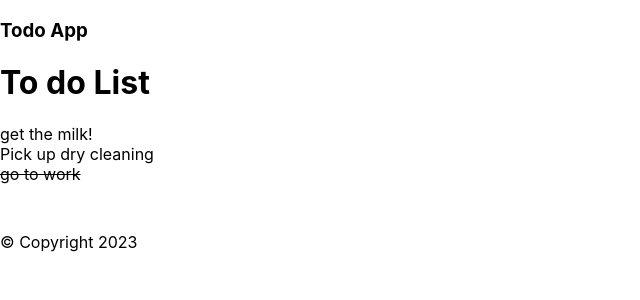
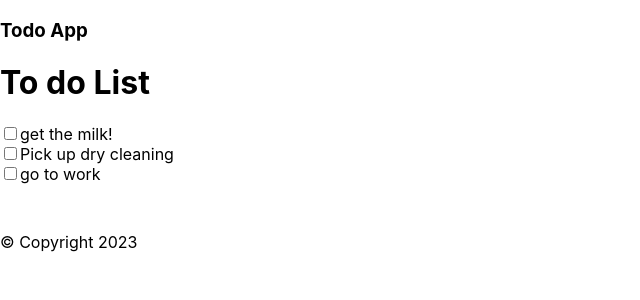
Before and after one commit to BHammock33/todo, a React (Create React App) app: page / in a window 1280 px wide. Shown: the top 300 px of the page, without its empty margins (0-640 px from the left). Built offline with nearby package versions, Linux system fonts and the light colour scheme.

Commit message:
Handling and Emitting of states

```diff
--- a/src/App.js
+++ b/src/App.js
@@ -1,8 +1,8 @@
 import { BrowserRouter as Router, Route, Switch } from "react-router-dom";
 import "./App.css";
-import TodoApp from "./Components/TodoApp/todoApp";
-import Dashboard from "./Components/Dashboard/dashboard";
-import PageNotFound from "./Components/PageNotFound/pageNotFound";
+import Dashboard from "./Components/Dashboard";
+import PageNotFound from "./Components/PageNotFound";
+import TodoApp from "./Components/TodoApp";
 
 function App() {
   return (
--- a/src/Components/TodoApp/todoApp.js
+++ b/src/Components/TodoApp/index.js
@@ -1,10 +1,10 @@
-import React from "react";
-import Header from "../Header/header";
-import Footer from "../Footer/footer";
+import React, { useState } from "react";
+import Header from "../Header";
+import Footer from "../Footer";
+import TodoItem from "../TodoItem";
 
 const TodoApp = () => {
-  //inside an object it expects keys and values, string key : value
-  const todoItems = [
+  const [todoItems, setTodoItems] = useState([
     {
       id: 1,
       itemName: "get the milk!",
@@ -18,30 +18,32 @@ const TodoApp = () => {
     {
       id: 3,
       itemName: "go to work",
-      isDone: true,
+      isDone: false,
     },
-  ];
+  ]);
+
+  function handleTodoItemDataUpdate(data) {
+    const todoItemsCopy = [...todoItems];
+    const index = todoItemsCopy.findIndex(
+      (todoItem) => todoItem.id === data.id
+    );
+    todoItemsCopy[index] = data;
+    setTodoItems(todoItemsCopy);
+  }
+  //inside an object it expects keys and values, string key : value
 
   return (
     <div>
       <Header />
       <div style={{ marginBottom: "3rem" }}>
         <h1>To do List</h1>
-        {todoItems.map((todoItem) => {
+        {todoItems.map((data) => {
           return (
-            <div key={todoItem.id}>
-              {
-                <label
-                  style={
-                    //                        yes                           no
-                    todoItem.isDone ? { textDecoration: "line-through" } : {}
-                    //same as todoItem.isDone === true ?
-                  }
-                >
-                  {todoItem.itemName}
-                </label>
-              }
-            </div>
+            <TodoItem
+              todoItemData={data}
+              key={data.id}
+              emitTodoItemDataUpdate={handleTodoItemDataUpdate}
+            />
           );
         })}
       </div>
@@ -101,3 +103,5 @@ export default TodoApp;
           <h3>My name is {name}</h3>
           <h3>And I am {age} years old</h3> */
 //{} inside return allows for JS expressions
+//parent to child key and data
+//child to parent modify and then emit
--- /dev/null
+++ b/src/Components/TodoItem/index.js
@@ -0,0 +1,35 @@
+import React from "react";
+
+const TodoItem = (props) => {
+  //const todoItemData = props.todoItemData;
+  const { todoItemData, emitTodoItemDataUpdate } = props;
+
+  return (
+    <div>
+      <>
+        <input
+          type="checkbox"
+          onChange={(e) => {
+            todoItemData.isDone = !todoItemData.isDone;
+            emitTodoItemDataUpdate(todoItemData);
+          }}
+          value={todoItemData}
+        />
+        <label
+          style={
+            //                        yes                           no
+            todoItemData.isDone ? { textDecoration: "line-through" } : {}
+            //same as todoItem.isDone === true ?
+          }
+        >
+          {todoItemData.itemName}
+        </label>
+      </>
+    </div>
+  );
+};
+
+export default TodoItem;
+//TodoItem is a child of TodoApp (along with header/footer/todoItems) data coming from parent is accessible
+//to child from props
+//<> is same as <React.fragment>
```
Also changed, not shown: src/Components/Dashboard/index.js (renamed from src/Components/Dashboard/dashboard.js), src/Components/Footer/index.js (renamed from src/Components/Footer/footer.js), src/Components/Header/index.js (renamed from src/Components/Header/header.js), src/Components/PageNotFound/index.js (renamed from src/Components/PageNotFound/pageNotFound.js).
